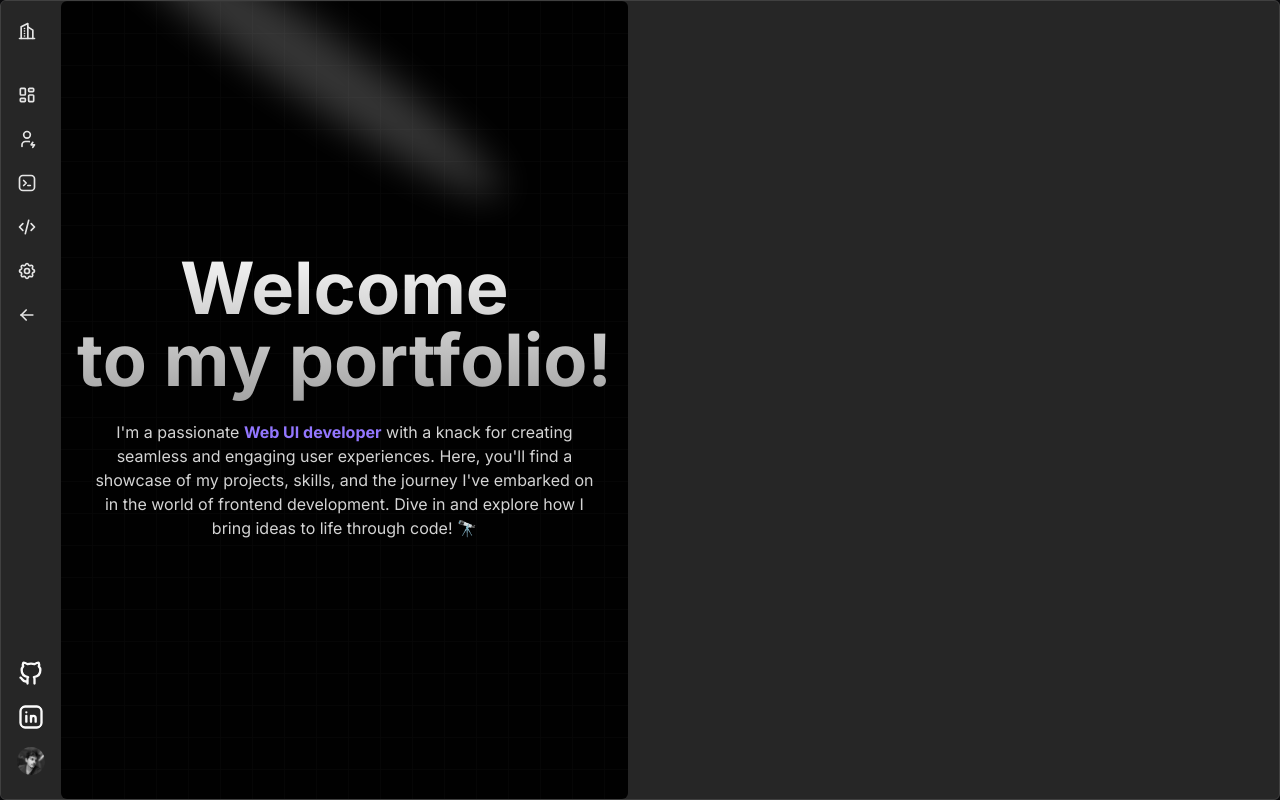
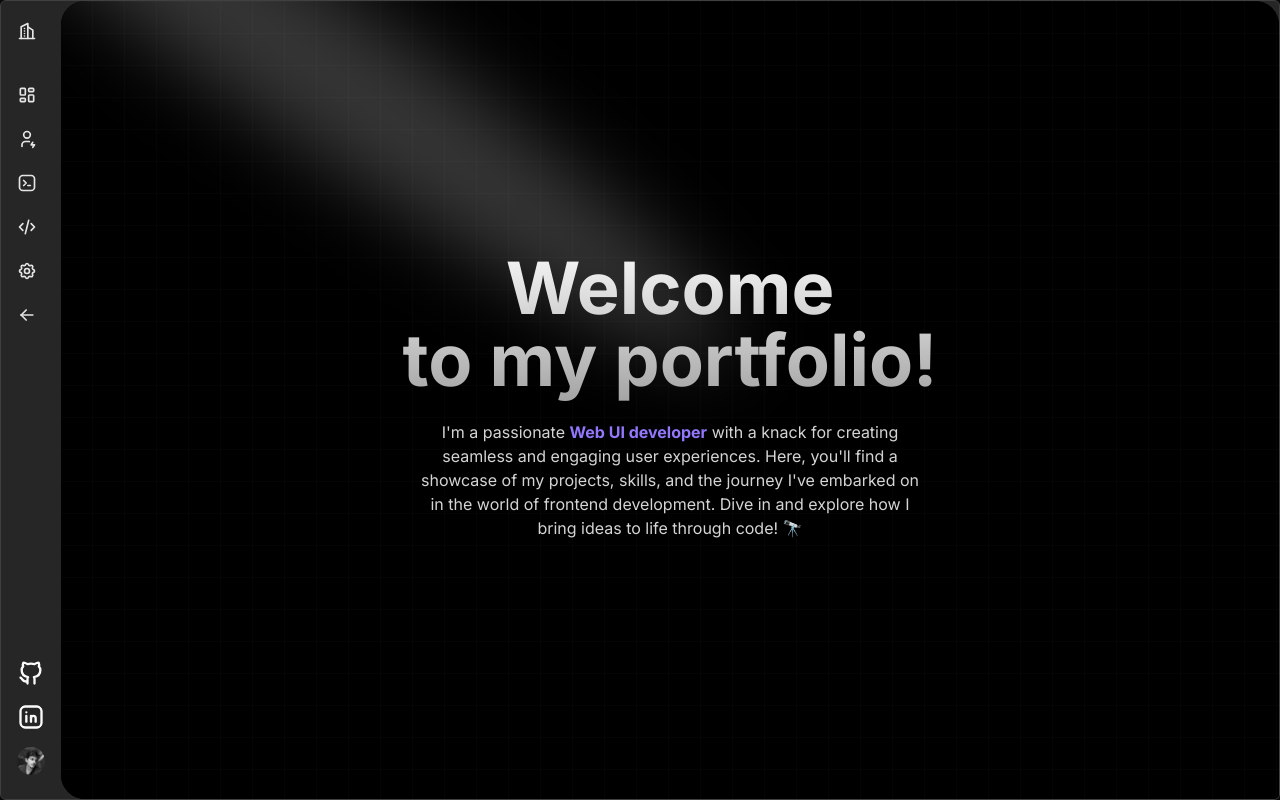
Before and after one commit to Kbueno1077/kevin-portfolio, a Next.js app: page / in a window 1280 px wide. Built offline with nearby package versions, Linux system fonts and the light colour scheme.

Commit message:
back to background

```diff
--- a/src/modules/SidebarLayout/SidebarLayout.tsx
+++ b/src/modules/SidebarLayout/SidebarLayout.tsx
@@ -130,12 +130,14 @@ export function SidebarLayout({ children }: any) {
                 </SidebarBody>
             </Sidebar>
 
-            {/* <div className="overflow-auto h-full  w-full rounded-t-3xl md:rounded-l-3xl  dark:bg-black bg-white  dark:bg-grid-small-white/[0.2] bg-grid-small-black/[0.2] relative flex items-center justify-center"> */}
-            {/* Radial gradient for the container to give a faded look */}
-            {/* <div className="overflow-auto h-full  absolute pointer rounded-t-3xl md:rounded-l-3xl -events-none inset-0 flex items-center justify-center dark:bg-black bg-white [mask-image:radial-gradient(ellipse_at_center,transparent_20%,black)]"></div> */}
+            <div className="overflow-auto w-full rounded-t-3xl md:rounded-l-3xl  dark:bg-black bg-white  dark:bg-grid-small-white/[0.2] bg-grid-small-black/[0.2] relative flex items-center justify-center">
+                {/* Radial gradient for the container to give a faded look */}
+                <div className="absolute pointer rounded-t-3xl md:rounded-l-3xl -events-none inset-0 flex items-center justify-center dark:bg-black bg-white [mask-image:radial-gradient(ellipse_at_center,transparent_20%,black)]"></div>
 
-            <div className="">{children}</div>
-            {/* </div> */}
+                <div className="h-full w-full relative z-20 bg-clip-text ">
+                    {children}
+                </div>
+            </div>
         </div>
     );
 }
```
